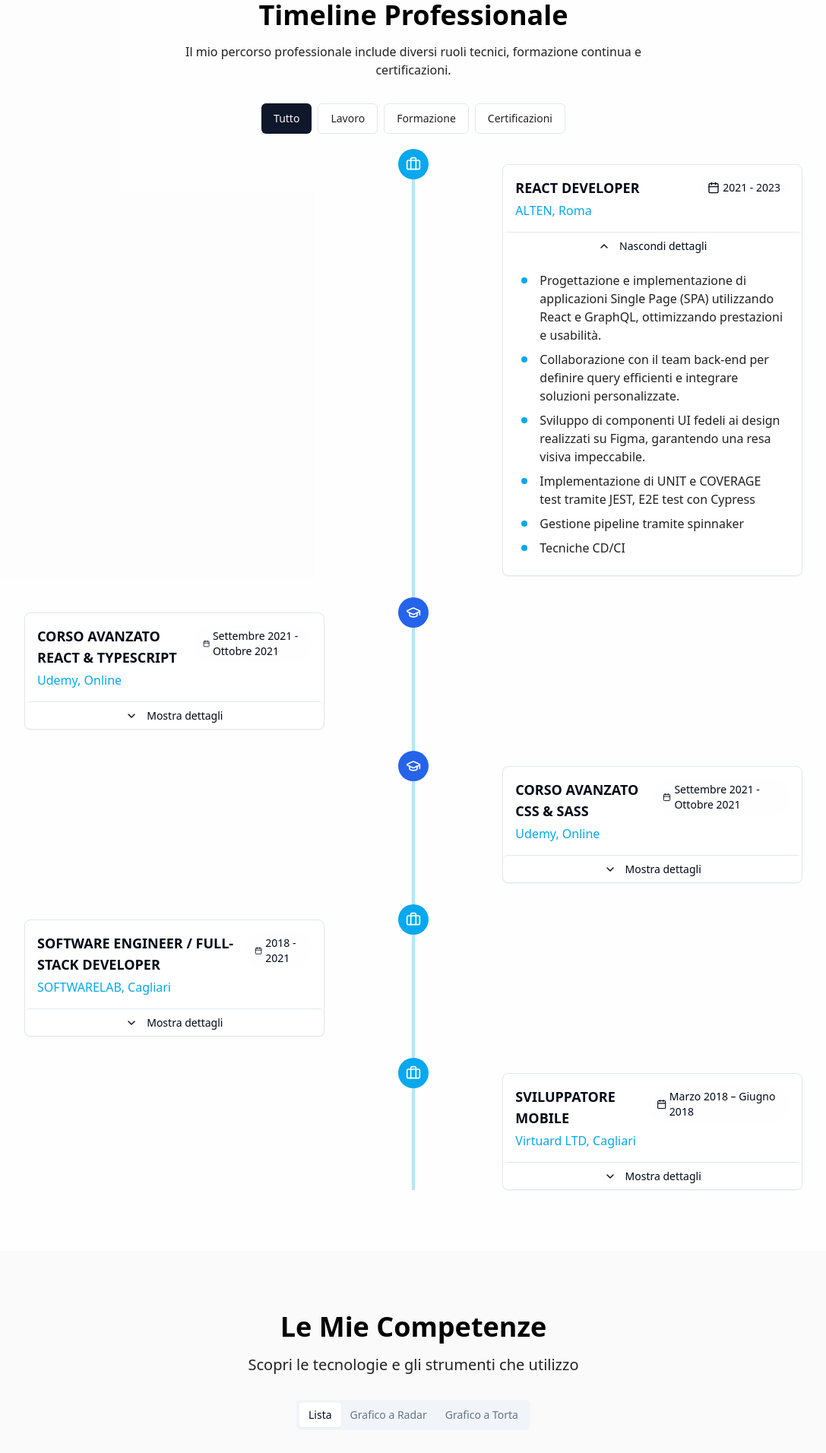
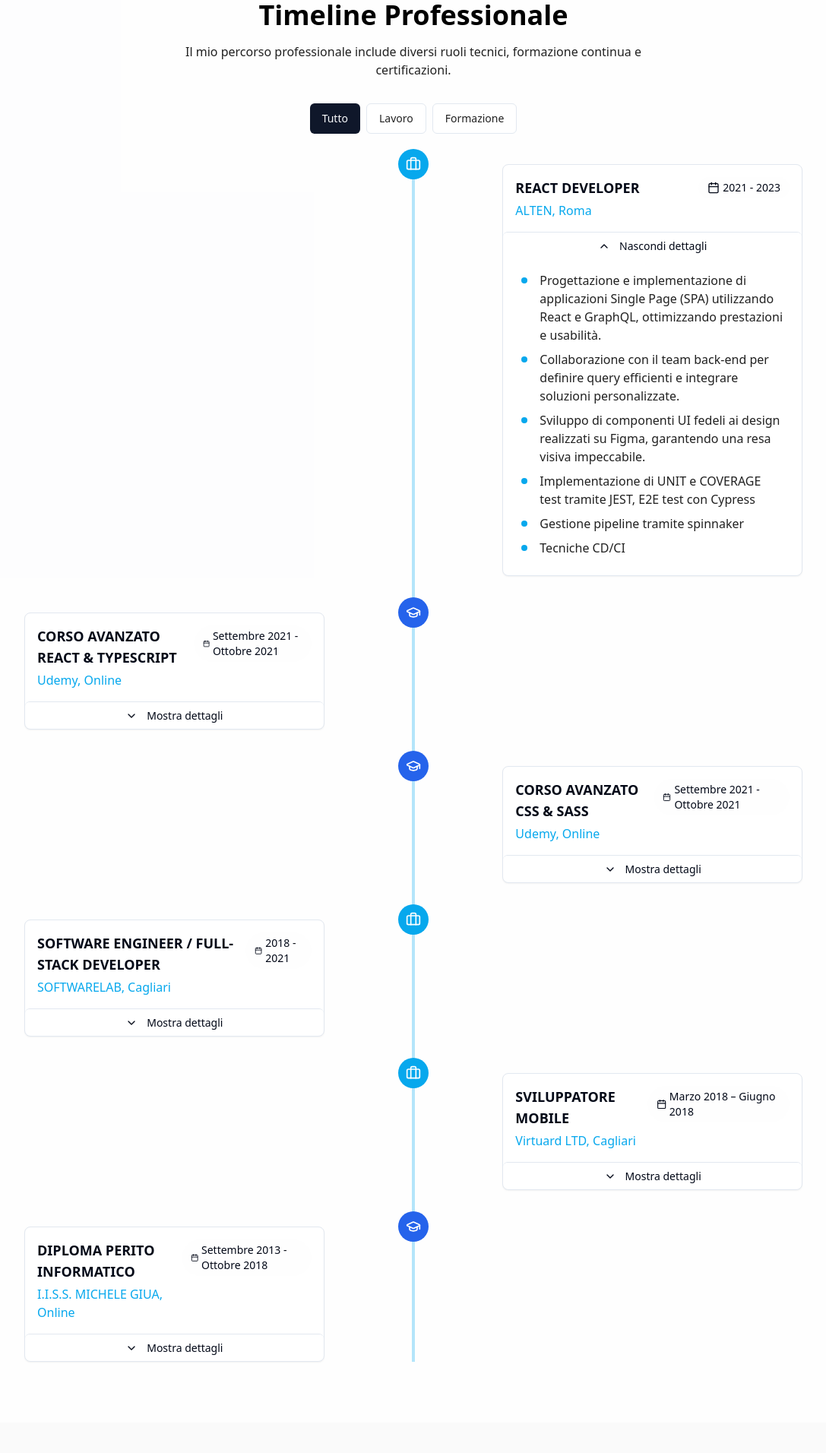
Before and after one commit to rperniciano/react-skill-display, a React (Vite) app: page / in a window 1280 px wide. Shown: the part 1780-3692 px from the top of the page at 76% size, without its empty margins (96-1183 px from the left). Built offline with nearby package versions, Linux system fonts and the light colour scheme.

Commit message:
feat: updating work experience and removing certificate panels

```diff
--- a/src/components/WorkExperience.tsx
+++ b/src/components/WorkExperience.tsx
@@ -33,7 +33,7 @@ const timelineItems: TimelineItem[] = [
     type: "work"
   },
   {
-    id: 3,
+    id: 2,
     title: "CORSO AVANZATO REACT & TYPESCRIPT",
     organization: "Udemy",
     period: "Settembre 2021 - Ottobre 2021",
@@ -59,7 +59,7 @@ const timelineItems: TimelineItem[] = [
     type: "education"
   },
   {
-    id: 2,
+    id: 4,
     title: "SOFTWARE ENGINEER / FULL-STACK DEVELOPER",
     organization: "SOFTWARELAB",
     period: "2018 - 2021",
@@ -72,7 +72,7 @@ const timelineItems: TimelineItem[] = [
     type: "work"
   },
   {
-    id: 4,
+    id: 5,
     title: "SVILUPPATORE MOBILE",
     organization: "Virtuard LTD",
     period: "Marzo 2018 – Giugno 2018",
@@ -83,7 +83,20 @@ const timelineItems: TimelineItem[] = [
       "Gestione completa del ciclo di sviluppo, inclusi testing e ottimizzazione del software."
     ],
     type: "work"
-  }
+  },
+  {
+    id: 6,
+    title: "DIPLOMA PERITO INFORMATICO",
+    organization: "I.I.S.S. MICHELE GIUA",
+    period: "Settembre 2013 - Ottobre 2018",
+    location: "Online",
+    description: [
+      "Studio approfondito di sistemi di rete, e DBMS, con utilizzo di linguaggio SQL",
+      "Studio approfondito del linguaggio C# in ambito software",
+      "Sviluppo di progetti partendo da 0 per lavori di gruppo, integrando lavoro di squadra e skills"
+    ],
+    type: "education"
+  },
 ];
 
 const getIconByType = (type: TimelineItem["type"]) => {
@@ -92,8 +105,6 @@ const getIconByType = (type: TimelineItem["type"]) => {
       return <Briefcase className="h-5 w-5" />;
     case "education":
       return <GraduationCap className="h-5 w-5" />;
-    case "certification":
-      return <Star className="h-5 w-5" />;
     default:
       return <Briefcase className="h-5 w-5" />;
   }
@@ -105,8 +116,6 @@ const getColorByType = (type: TimelineItem["type"]) => {
       return "bg-portfolio-primary text-white";
     case "education":
       return "bg-blue-600 text-white";
-    case "certification":
-      return "bg-amber-500 text-white";
     default:
       return "bg-portfolio-primary text-white";
   }
@@ -165,12 +174,6 @@ const WorkExperience = () => {
               onClick={() => setFilter("education")}
             >
               Formazione
-            </Button>
-            <Button
-              variant={filter === "certification" ? "default" : "outline"}
-              onClick={() => setFilter("certification")}
-            >
-              Certificazioni
             </Button>
           </div>
 
```
